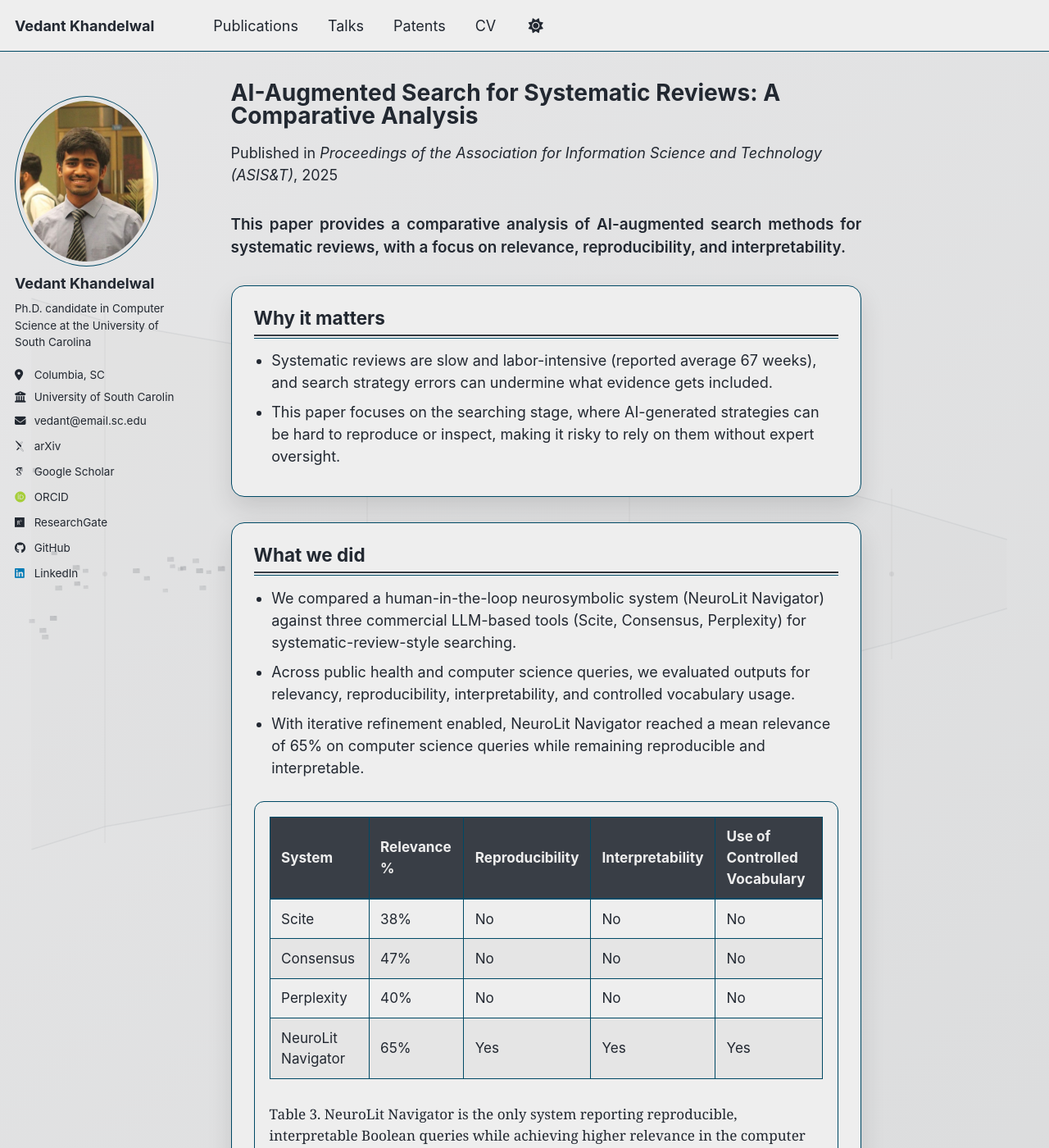
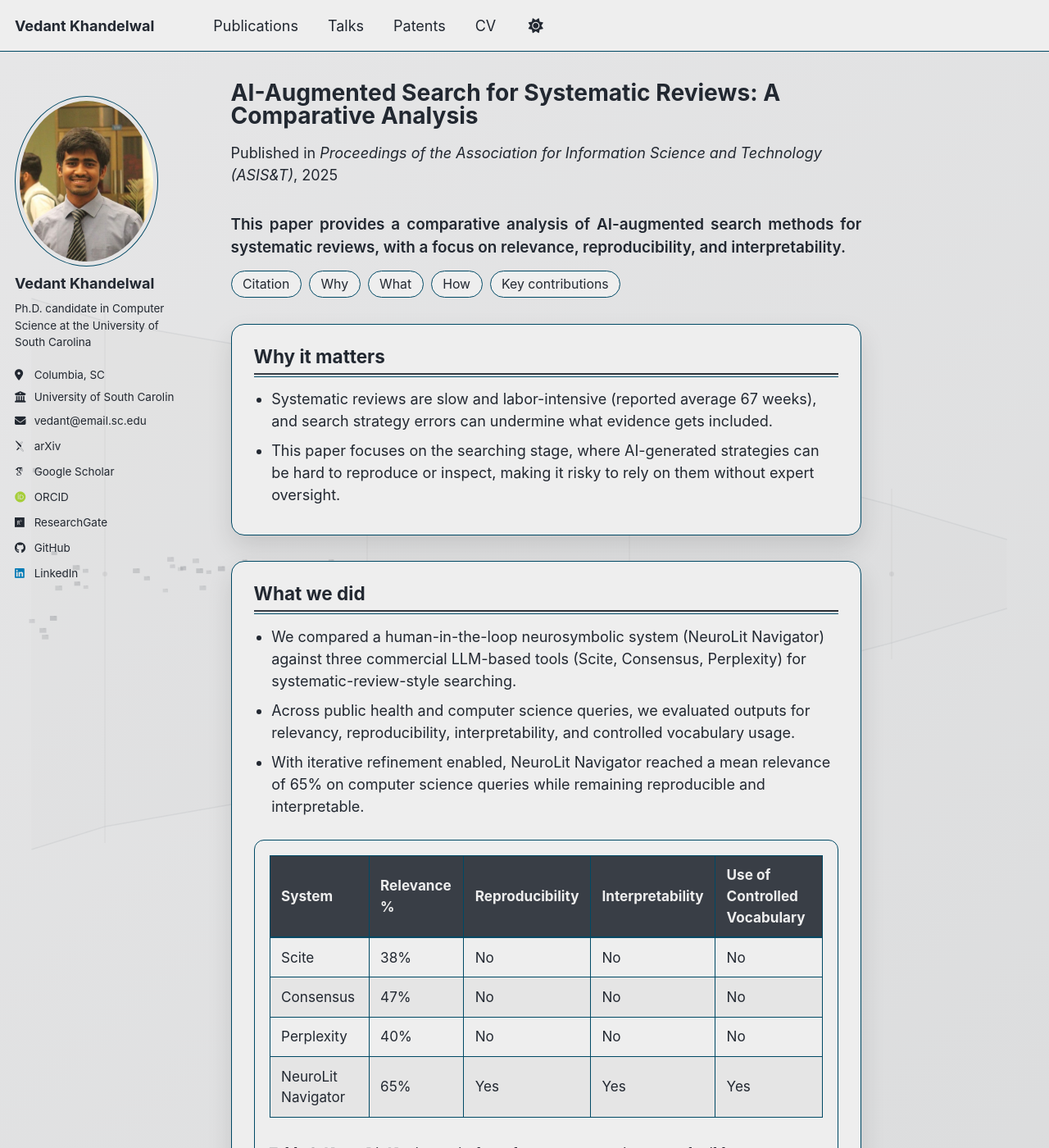
Before and after one commit to khvedant02/khvedant02.github.io, a Jekyll site: the page built from _publications/2025-01-10-asist-ai-augmented.md, in a window 1280 px wide and 1400 px high. Shown: the whole window at 82% size. Built offline with Jekyll 4.4.1, drawn with Linux system fonts in a browser that asks for light colours; some web fonts are replaced; a script bundle is joined from its source files by our own code; library files that are not in the unit come from our copies; some of the changed lines change nothing that is shown.

Commit message:
feat: Add jump links navigation and corresponding anchors/styling to the publication page.

```diff
--- a/_publications/2025-01-10-asist-ai-augmented.md
+++ b/_publications/2025-01-10-asist-ai-augmented.md
@@ -19,7 +19,15 @@ header:
   <div class="paper-content">
     <p class="paper-lede">This paper provides a comparative analysis of AI-augmented search methods for systematic reviews, with a focus on relevance, reproducibility, and interpretability.</p>
 
-    <section class="paper-section">
+    <nav class="paper-jump-links" aria-label="Publication section navigation">
+      <a class="paper-jump-link" href="#paper-citation">Citation</a>
+      <a class="paper-jump-link" href="#paper-why">Why</a>
+      <a class="paper-jump-link" href="#paper-what">What</a>
+      <a class="paper-jump-link" href="#paper-how">How</a>
+      <a class="paper-jump-link" href="#paper-key">Key contributions</a>
+    </nav>
+
+    <section id="paper-why" class="paper-section paper-anchor">
       <h2>Why it matters</h2>
       <ul class="paper-list">
         <li>Systematic reviews are slow and labor-intensive (reported average 67 weeks), and search strategy errors can undermine what evidence gets included.</li>
@@ -27,7 +35,7 @@ header:
       </ul>
     </section>
 
-    <section class="paper-section">
+    <section id="paper-what" class="paper-section paper-anchor">
       <h2>What we did</h2>
       <ul class="paper-list">
         <li>We compared a human-in-the-loop neurosymbolic system (NeuroLit Navigator) against three commercial LLM-based tools (Scite, Consensus, Perplexity) for systematic-review-style searching.</li>
@@ -85,7 +93,7 @@ header:
       <p class="paper-reference">In the evaluation, NeuroLit Navigator is the only tool that supports reproducible and interpretable query logic (Table 3).</p>
     </section>
 
-    <section class="paper-section">
+    <section id="paper-how" class="paper-section paper-anchor">
       <h2>How it works (high level)</h2>
       <ul class="paper-list">
         <li>Take a research question plus 1–2 exemplar (“gold standard”) articles from the librarian.</li>
@@ -102,7 +110,7 @@ header:
       <p class="paper-reference">The system is organized as a three-stage pipeline from entity extraction to query expansion to retrieval and re-ranking (Figure 1).</p>
     </section>
 
-    <section class="paper-section">
+    <section id="paper-key" class="paper-section paper-anchor">
       <h2>Key contributions</h2>
       <ul class="paper-list">
         <li>An empirical comparison of NeuroLit Navigator vs. Scite/Consensus/Perplexity on systematic-review-oriented criteria (not only relevance).</li>
@@ -166,6 +174,38 @@ header:
     .paper-ai-augmented-search .paper-note {
       margin-top: 0;
       color: var(--paper-ink-soft);
+    }
+
+    .paper-ai-augmented-search .paper-jump-links {
+      display: flex;
+      flex-wrap: wrap;
+      gap: 0.5rem;
+      margin: 0.75rem 0 0.2rem;
+    }
+
+    .paper-ai-augmented-search .paper-jump-link {
+      display: inline-block;
+      border: 1px solid var(--paper-border);
+      border-radius: 999px;
+      background: var(--paper-panel);
+      color: var(--paper-ink);
+      padding: 0.35rem 0.75rem;
+      font-size: 0.88rem;
+      line-height: 1.2;
+      text-decoration: none;
+      transition: border-color 0.2s ease, color 0.2s ease, background-color 0.2s ease;
+    }
+
+    .paper-ai-augmented-search .paper-jump-link:hover,
+    .paper-ai-augmented-search .paper-jump-link:focus-visible {
+      border-color: var(--paper-accent);
+      color: var(--paper-accent);
+      outline: none;
+    }
+
+    .paper-ai-augmented-search .paper-anchor,
+    .page__content #paper-citation {
+      scroll-margin-top: 95px;
     }
 
     .paper-ai-augmented-search .paper-section {
@@ -274,6 +314,13 @@ header:
 
   <script>
     (() => {
+      const citationParagraph = Array.from(document.querySelectorAll(".page__content p")).find(
+        (paragraph) => paragraph.textContent.includes("Recommended citation")
+      );
+      if (citationParagraph && !citationParagraph.id) {
+        citationParagraph.id = "paper-citation";
+      }
+
       const canvas = document.getElementById("review-network");
       if (!canvas) {
         return;
```
